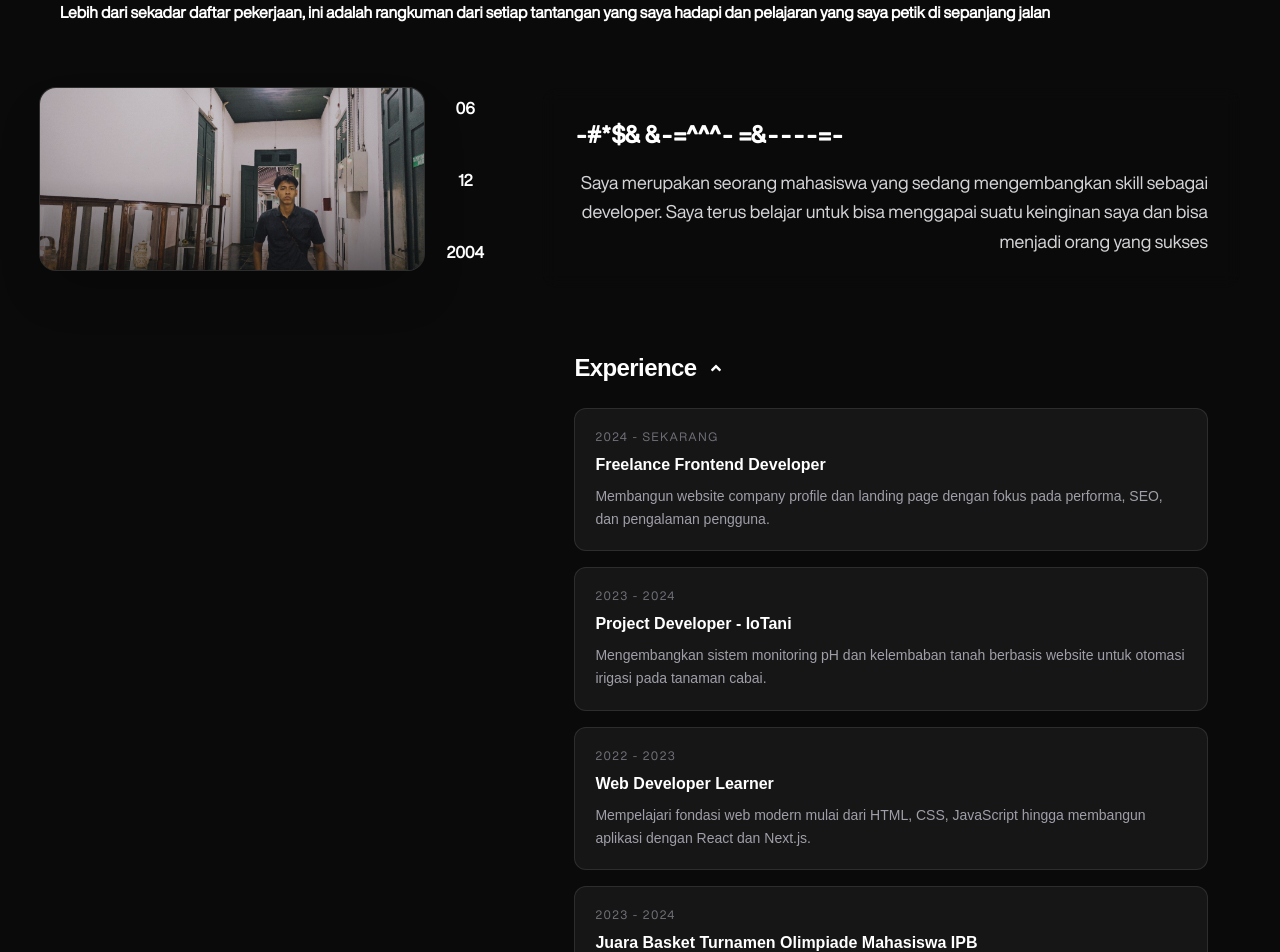
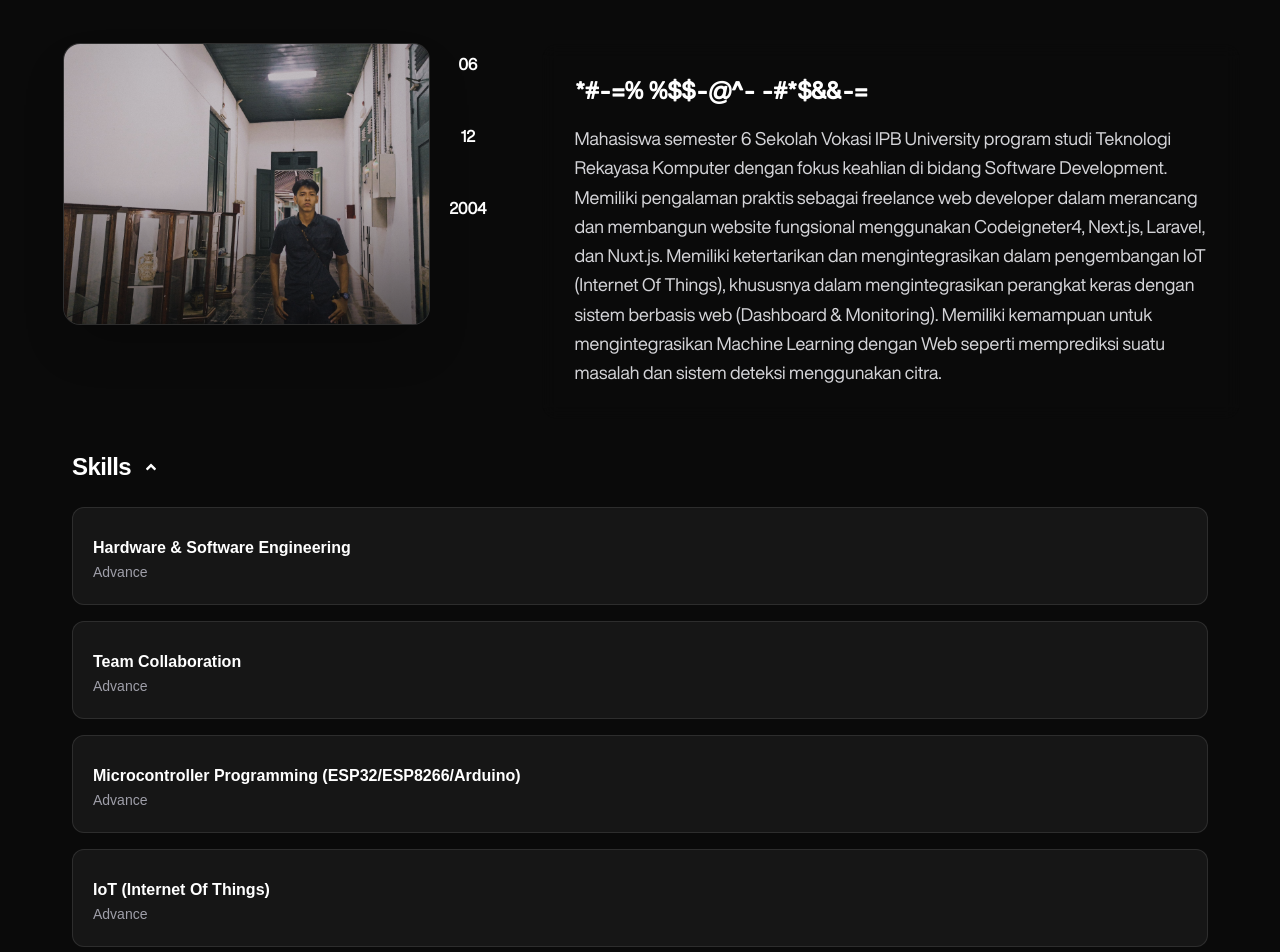
Before and after one commit to ilhambonardoo/my-porfolio, a Next.js app: page / in a window 1280 px wide. Shown: the part 1020-1972 px from the top of the page. Built offline with nearby package versions, Linux system fonts and the light colour scheme.

Commit message:
Memperbarui tampilan profile agar lebih proper

```diff
--- a/src/components/Profile.tsx
+++ b/src/components/Profile.tsx
@@ -1,5 +1,5 @@
 import Image from "next/image";
-import { experiences } from "../constant/profile";
+import { skills } from "../constant/profile";
 import { useGSAP } from "@gsap/react";
 import { useRef, useState } from "react";
 import {
@@ -37,21 +37,16 @@ const Profile = () => {
       <div className="relative mx-auto w-full max-w-7xl md:px-10">
         <div className="mb-12 md:mb-16 mx-5">
           <div className="min-h-20 md:min-h-22">
-            <h2 className="description-panel text-5xl font-semibold font-nb text-right leading-none">
-              Definisi dan Pengalaman
+            <h2 className="text-5xl font-semibold font-nb text-right leading-none">
+              Tentang Saya
             </h2>
           </div>
-          <p className="font-helvetica mt-5 font-semibold">
-            Lebih dari sekadar daftar pekerjaan, ini adalah rangkuman dari
-            setiap tantangan yang saya hadapi dan pelajaran yang saya petik di
-            sepanjang jalan
-          </p>
         </div>
 
         <div className="grid grid-cols-1 lg:grid-cols-5 gap-10 md:gap-14 items-start">
           <div className="lg:col-span-2">
             <div className="flex gap-5 ">
-              <div className="relative md:w-full ml-6 w-59.25 h-45.5 lg:mx-0  max-w-sm aspect-4/5 rounded-2xl overflow-hidden ring-1 ring-white/15 bg-zinc-900 shadow-2xl">
+              <div className="relative md:w-full ml-6 w-59.25 h-45.5 lg:w-100 lg:h-70  max-w-sm aspect-4/5 rounded-2xl overflow-hidden ring-1 ring-white/15 bg-zinc-900 shadow-2xl">
                 <Image
                   src="/person/ilham2.png"
                   alt="Foto profil Ilham"
@@ -74,18 +69,25 @@ const Profile = () => {
               <h3 className="description-panel text-2xl font-nb font-semibold tracking-tight text-left">
                 Ilham Bonardo Marpaung
               </h3>
-              <p className="mt-4 text-zinc-300 text-right leading-relaxed text-base md:text-lg font-helvetica">
-                Saya merupakan seorang mahasiswa yang sedang mengembangkan skill
-                sebagai developer. Saya terus belajar untuk bisa menggapai suatu
-                keinginan saya dan bisa menjadi orang yang sukses
+              <p className="mt-4 text-zinc-300 text-justify lg:text-left leading-relaxed text-base md:text-lg font-helvetica">
+                Mahasiswa semester 6 Sekolah Vokasi IPB University program studi
+                Teknologi Rekayasa Komputer dengan fokus keahlian di bidang
+                Software Development. Memiliki pengalaman praktis sebagai
+                freelance web developer dalam merancang dan membangun website
+                fungsional menggunakan Codeigneter4, Next.js, Laravel, dan
+                Nuxt.js. Memiliki ketertarikan dan mengintegrasikan dalam
+                pengembangan IoT (Internet Of Things), khususnya dalam
+                mengintegrasikan perangkat keras dengan sistem berbasis web
+                (Dashboard & Monitoring). Memiliki kemampuan untuk
+                mengintegrasikan Machine Learning dengan Web seperti memprediksi
+                suatu masalah dan sistem deteksi menggunakan citra.
               </p>
             </div>
-
-            <div className="rounded-2xl p-6 md:p-8">
+          </div>
+        </div>
+        <div className="rounded-2xl p-6 md:p-8 lg:w-full">
           <div className="flex gap-2">
-                <h3 className="text-2xl font-semibold tracking-tight">
-                  Experience
-                </h3>
+            <h3 className="text-2xl font-semibold tracking-tight">Skills</h3>
             <button
               className="cursor-pointer ml-1 transition-colors duration-200 hover:text-zinc-400"
               onClick={showExperience}
@@ -107,9 +109,9 @@ const Profile = () => {
             }`}
           >
             <div className="space-y-4">
-                  {experiences.map((experience, index) => (
+              {skills.map((skill, index) => (
                 <article
-                      key={`${experience.period}-${experience.title}`}
+                  key={`${skill.title}-${skill.title}`}
                   className="rounded-xl border border-white/10 bg-white/5 p-5 hover:bg-white/10 hover:border-white/25 transition-colors duration-300"
                   style={{
                     opacity: openExperience ? 1 : 0,
@@ -121,22 +123,17 @@ const Profile = () => {
                     transitionTimingFunction: "cubic-bezier(0.22,1,0.36,1)",
                     transitionDelay: openExperience
                       ? `${index * 70}ms`
-                          : `${(experiences.length - 1 - index) * 45}ms`,
+                      : `${(skills.length - 1 - index) * 45}ms`,
                   }}
                 >
-                      <p className="text-xs uppercase tracking-[0.14em] text-zinc-500 font-helvetica">
-                        {experience.period}
-                      </p>
                   <h4 className="mt-2 text-base font-semibold text-white">
-                        {experience.title}
+                    {skill.title}{" "}
                   </h4>
-                      <p className="mt-2 text-zinc-400 leading-relaxed text-sm">
-                        {experience.description}
-                      </p>
+                  <span className="mt-2 text-zinc-400 leading-relaxed text-sm">
+                    {skill.level}
+                  </span>
                 </article>
               ))}
-                </div>
-              </div>
             </div>
           </div>
         </div>
--- a/src/constant/profile.ts
+++ b/src/constant/profile.ts
@@ -1,36 +1,30 @@
-export const techStack = [
-  "TypeScript",
-  "Next.js",
-  "React",
-  "Tailwind CSS",
-  "Node.js",
-  "Firebase",
-  "Prisma",
-  "GSAP",
-];
-
-export const experiences = [
+export const skills = [
   {
-    period: "2024 - Sekarang",
-    title: "Freelance Frontend Developer",
-    description:
-      "Membangun website company profile dan landing page dengan fokus pada performa, SEO, dan pengalaman pengguna.",
+    title: "Hardware & Software Engineering",
+    level: "Advance",
   },
   {
-    period: "2023 - 2024",
-    title: "Project Developer - IoTani",
-    description:
-      "Mengembangkan sistem monitoring pH dan kelembaban tanah berbasis website untuk otomasi irigasi pada tanaman cabai.",
+    title: "Team Collaboration",
+    level: "Advance",
   },
   {
-    period: "2022 - 2023",
-    title: "Web Developer Learner",
-    description:
-      "Mempelajari fondasi web modern mulai dari HTML, CSS, JavaScript hingga membangun aplikasi dengan React dan Next.js.",
+    title: "Microcontroller Programming (ESP32/ESP8266/Arduino)",
+    level: "Advance",
   },
   {
-    period: "2023 - 2024",
-    title: "Juara Basket Turnamen Olimpiade Mahasiswa IPB",
-    description: "Melatih fisik dan kemampuan untuk bekerja sama antar tim.",
+    title: "IoT (Internet Of Things)",
+    level: "Advance",
+  },
+  {
+    title: "Adaptability ",
+    level: "Advance",
+  },
+  {
+    title: "Machine Learning ",
+    level: "Advance",
+  },
+  {
+    title: "Full Stack Web Development",
+    level: "Advance",
   },
 ];
```
Lines whose indentation alone changed are shown as unchanged.
